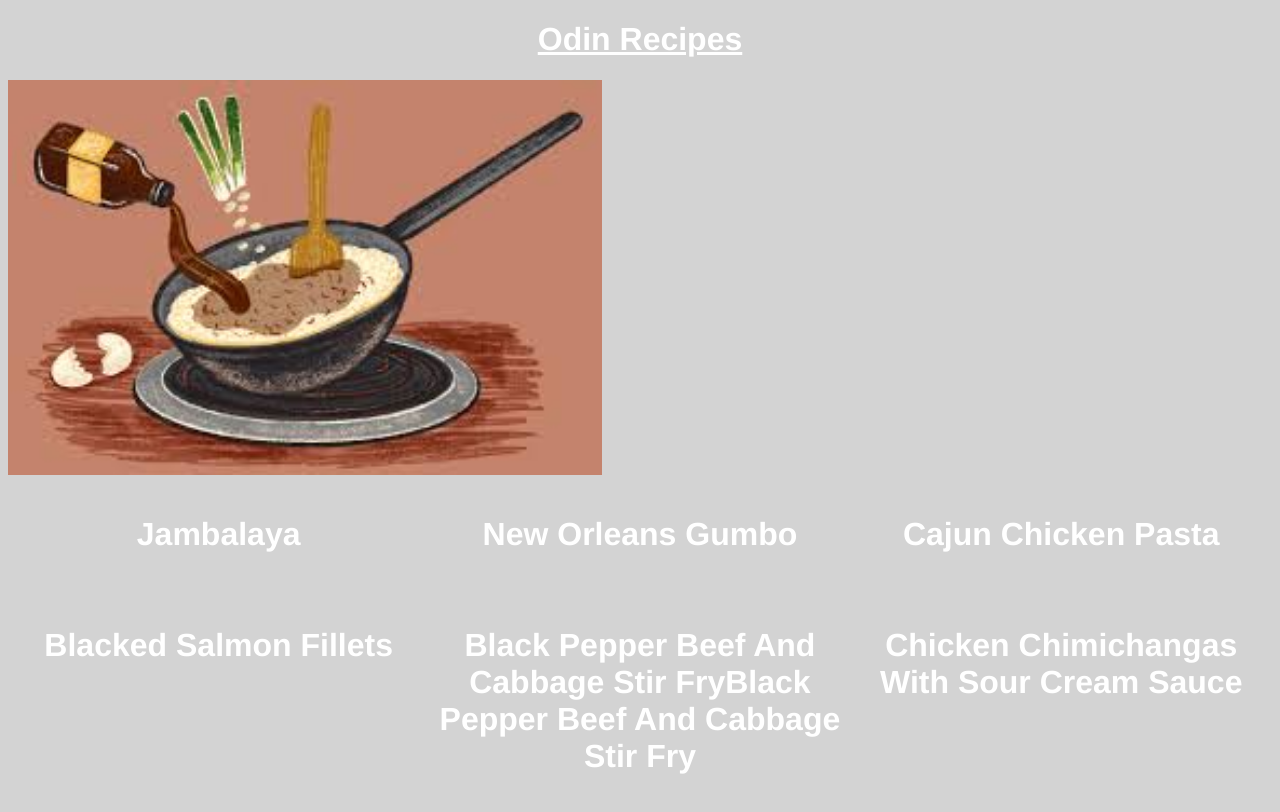
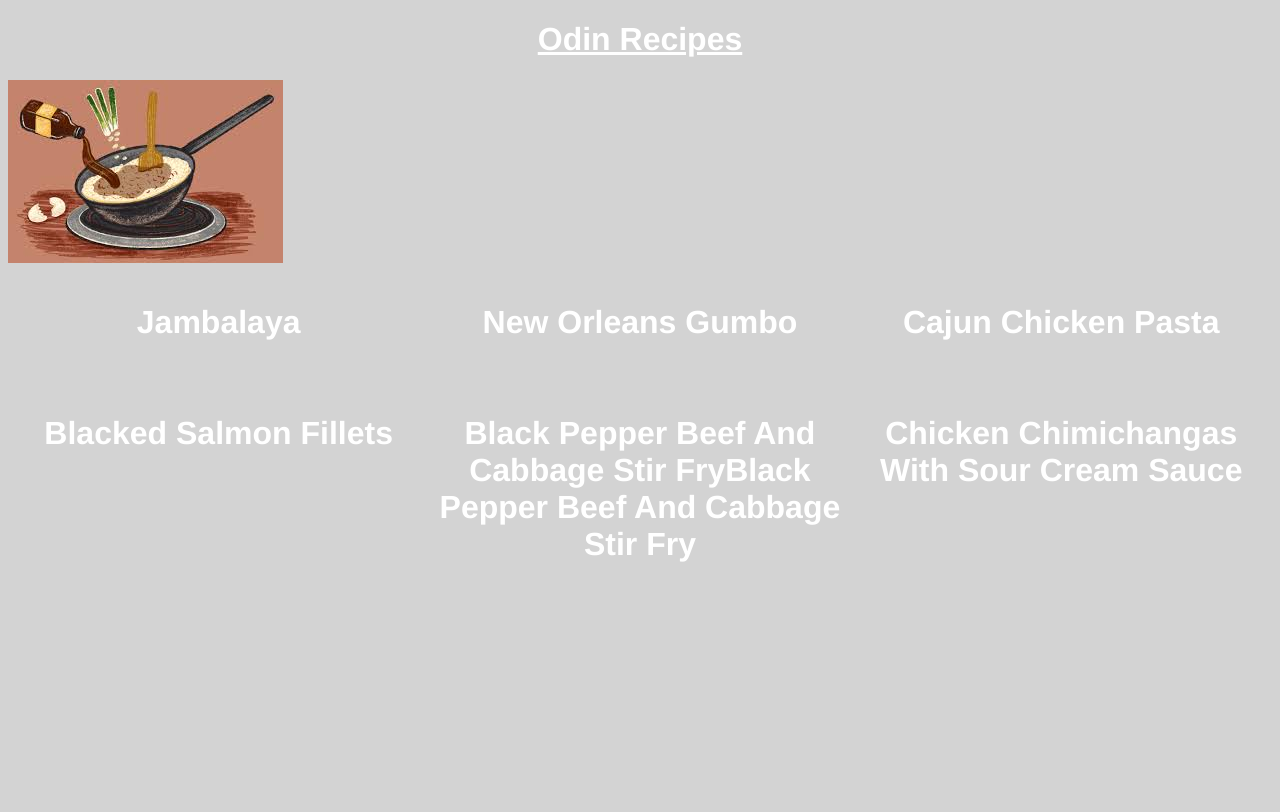
Before and after one commit to Abongile184/odin-recipes, a plain HTML site: page index.html in a window 1280 px wide. Drawn offline with Linux system fonts and the light colour scheme.

Commit message:
Update index.html

```diff
--- a/index.html
+++ b/index.html
@@ -66,10 +66,6 @@ h1{
     margin-right:auto;
             }
 
-#image{
-    width:47%;
-            }
-
 
         </style>
     </head>
```
